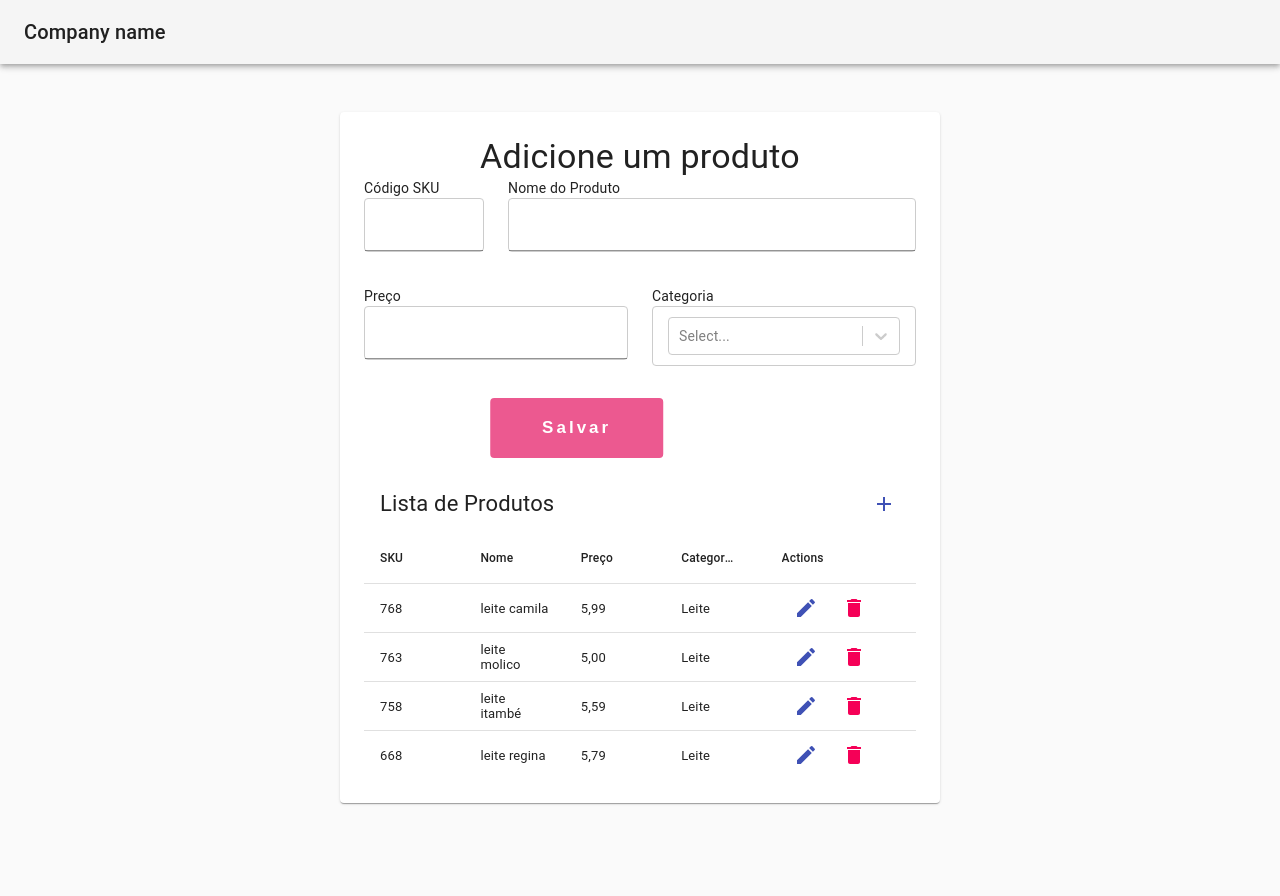
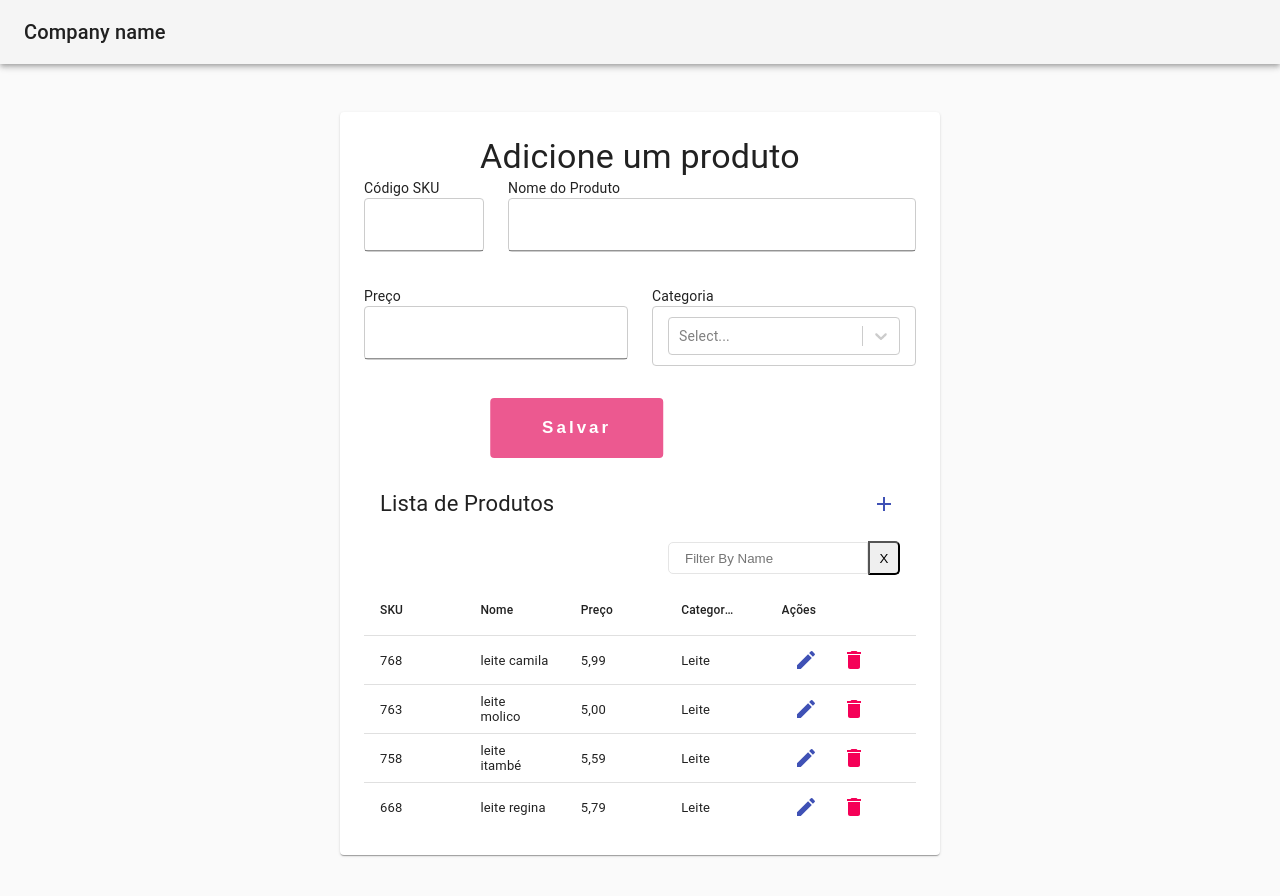
Before and after one commit to manoelacs/test-react-junior, a React (Create React App) app: page / in a window 1280 px wide. Shown: the top 896 px of the page. Before the commit the page ends 851 px from the top, so only its background shows below. Built offline with nearby package versions, Linux system fonts and the light colour scheme.

Commit message:
Ajustes da remoção de item, atuallizando tabela ao adicionar novo item, ordenação .

```diff
--- a/package.json
+++ b/package.json
@@ -15,6 +15,7 @@
     "@types/react-transition-group": "^4.4.1",
     "react": "^17.0.2",
     "react-data-table-component": "^6.11.7",
+    "react-data-table-component-extensions": "^1.5.2",
     "react-dom": "^17.0.2",
     "react-hook-form": "^7.4.2",
     "react-scripts": "4.0.3",
@@ -49,6 +50,7 @@
   },
   "devDependencies": {
     "@types/react-router-dom": "^5.1.7",
-    "@types/react-select": "^4.0.15"
+    "@types/react-select": "^4.0.15",
+    "@types/styled-components": "^5.1.9"
   }
 }
--- a/src/components/Main/index.tsx
+++ b/src/components/Main/index.tsx
@@ -1,65 +1,33 @@
 import React from 'react'
-import {CssBaseline, Typography, AppBar, Paper, Toolbar, makeStyles} from '@material-ui/core';
+import {CssBaseline, Typography, AppBar, Paper, Toolbar, Tab, Tabs, } from '@material-ui/core';
 
 import Form from '../Form/index';
 import Table from '../Table/index';
 
-import { AppProvider } from '../../contexts/AppContext';
+import { useStyles } from './styles';
 
-interface Iproduct {
-  codeSKU: number;
+import { AppContext, AppProvider } from '../../contexts/AppContext';
+
+import { mockProducts } from '../../shareds/mockProducts';
+
+interface Iproduct{
+  id: any;
+  codeSku: number;
   productName: string;
   price: string;
   category: { label: string; value: string };
 }
-const useStyles = makeStyles((theme) => ({
-    appBar: {
-      position: 'relative',
-    },
-    layout: {
-      width: 'auto',
-      marginLeft: theme.spacing(2),
-      marginRight: theme.spacing(2),
-      [theme.breakpoints.up(600 + theme.spacing(2) * 2)]: {
-        width: 600,
-        marginLeft: 'auto',
-        marginRight: 'auto',
-      },
-    },
-    paper: {
-      marginTop: theme.spacing(3),
-      marginBottom: theme.spacing(3),
-      padding: theme.spacing(2),
-      [theme.breakpoints.up(600 + theme.spacing(3) * 2)]: {
-        marginTop: theme.spacing(6),
-        marginBottom: theme.spacing(6),
-        padding: theme.spacing(3),
-      },
-    },
-    stepper: {
-      padding: theme.spacing(3, 0, 5),
-    },
-    buttons: {
-      display: 'flex',
-      justifyContent: 'flex-end',
-    },
-    button: {
-      marginTop: theme.spacing(3),
-      marginLeft: theme.spacing(1),
-    },
-  }));
-
-
-
+const data =  mockProducts;
 export default function Main() {
 
     const classes = useStyles();
-    const [activeStep, setActiveStep] = React.useState(0);
-
+    const [activeForm, setActiveForm] = React.useState(0);
+    const {products, addProduct, skuExists} = React.useContext(AppContext);
+    console.log( products);
 
     return (
       <React.Fragment>
-        <AppProvider>
+        <AppProvider products = { data }>
           <CssBaseline />
           <AppBar position="absolute" color="default" className={classes.appBar}>
             <Toolbar>
@@ -69,6 +37,7 @@ export default function Main() {
             </Toolbar>
           </AppBar>
           <main className={classes.layout}>
+
             <Paper className={classes.paper}>
               <Typography component="h1" variant="h4" align="center">
                 Adicione um produto
@@ -76,7 +45,7 @@ export default function Main() {
               <Form />
               <Table/>
 
-          </Paper>
+            </Paper>
           </main>
         </AppProvider>
         </React.Fragment>
--- /dev/null
+++ b/src/components/Main/styles.ts
@@ -0,0 +1,38 @@
+import { makeStyles} from '@material-ui/core';
+
+export const useStyles = makeStyles((theme) => ({
+    appBar: {
+      position: 'relative',
+    },
+    layout: {
+      width: 'auto',
+      marginLeft: theme.spacing(2),
+      marginRight: theme.spacing(2),
+      [theme.breakpoints.up(600 + theme.spacing(2) * 2)]: {
+        width: 600,
+        marginLeft: 'auto',
+        marginRight: 'auto',
+      },
+    },
+    paper: {
+      marginTop: theme.spacing(3),
+      marginBottom: theme.spacing(3),
+      padding: theme.spacing(2),
+      [theme.breakpoints.up(600 + theme.spacing(3) * 2)]: {
+        marginTop: theme.spacing(6),
+        marginBottom: theme.spacing(6),
+        padding: theme.spacing(3),
+      },
+    },
+    stepper: {
+      padding: theme.spacing(3, 0, 5),
+    },
+    buttons: {
+      display: 'flex',
+      justifyContent: 'flex-end',
+    },
+    button: {
+      marginTop: theme.spacing(3),
+      marginLeft: theme.spacing(1),
+    },
+  }));
--- a/src/components/Table/index.tsx
+++ b/src/components/Table/index.tsx
@@ -1,9 +1,10 @@
 import DataTable from 'react-data-table-component';
 import React, { useCallback, useRef, useState } from 'react';
 import{ ArrowDownward, Delete, Add, Edit } from '@material-ui/icons';
-import {Button, IconButton, Checkbox, } from '@material-ui/core/';
+import {Button, IconButton, Select, MenuItem} from '@material-ui/core/';
 import {mockProducts} from '../../shareds/mockProducts';
 import { AppContext } from '../../contexts/AppContext';
+import { TextField, ClearButton} from './styles';
 
 
 const actions = (
@@ -13,29 +14,7 @@ const actions = (
     <Add />
   </IconButton>
 );
-const data =  mockProducts//[
- /*  { id: 1,
-    codeSku: 768,
-    productName: 'leite camila',
-    price: '5,99',
-    category: { label: 'leite', value: 'Leite'} ,
-  },
-  { id: 2,
-    codeSku: 763,
-    productName: 'leite molico',
-    price: '5,00',
-    category: { label: 'leite', value: 'Leite'} ,
-  },
-  { id: 3,
-    codeSku: 758,
-    productName: 'leite itambé',
-    price: '5,59',
-    category: { label: 'leite', value: 'Leite'} ,
-  }, */
-   /*  { id: 1, title: 'Conan the Barbarian', year: '1982' },
-    { id: 2, title: 'Conan the Barbarian', year: '1983' },
-    { id: 3, title: 'Alisson the Barbarian', year: '1985' } */
-/* ]; */
+const data =  mockProducts
 const columns = [
     {
       name: 'SKU',
@@ -63,7 +42,12 @@ const columns = [
     },
 
   ];
-
+  const FilterComponent = ({ filterText, onFilter, onClear }:any) => (
+    <>
+      <TextField id="search" type="text" placeholder="Filter By Name" aria-label="Search Input" value={filterText} onChange={onFilter} />
+      <ClearButton type="button" onClick={onClear}>X</ClearButton>
+    </>
+  );
   const EditableCell = ({ row, index, column, col, onChange }: any) => {
     //console.log(row, column);
     const [value, setValue] = useState(row[column.selector]);
@@ -74,6 +58,26 @@ const columns = [
     };
 
     if (column?.editing) {
+      console.log(column?.editing, column, value)
+      if(column.selector === 'category'){
+        console.log('entrou no select')
+        return(
+            <Select
+            /* labelId="demo-simple-select-helper-label"
+            id="demo-simple-select-helper" */
+               value={value}
+            onChange={handleOnChange}
+          >
+            {/*  <MenuItem value="">
+                <em>None</em>
+              </MenuItem> */}
+              <MenuItem value={"leite"}>Leite</MenuItem>
+              <MenuItem value={"doce"}>Doce</MenuItem>
+              <MenuItem value={"iogurte"}>Iogurte</MenuItem>
+          </Select>
+
+        )
+      }
       return (
         <input
           type={column.type || 'text'}
@@ -96,10 +100,24 @@ const columns = [
   };
 
   const Table = () => {
+
     const {products, addProduct, skuExists, deleteProduct} = React.useContext(AppContext);
     const [innerData, setInnerData] = useState(products);
     const [editingId, setEditingId] = useState(-1);
+    const [filterText, setFilterText] = useState('');
+
     let formData = useRef({}).current;
+     const subHeaderComponentMemo = React.useMemo(() => {
+    const handleClear = () => {
+      if (filterText) {
+
+        setFilterText('');
+      }
+    };
+
+    return <FilterComponent onFilter={e => setFilterText(e.target.value)} onClear={handleClear} filterText={filterText} />;
+  }, [filterText]);
+
     const isEditing = (record: { id: number; }) => record.id === editingId;
 
     const formOnChange = (event: { target: { name: any; value: any; }; }) => {
@@ -115,16 +133,14 @@ const columns = [
     const edit = (record: { id: any; }) => {
       setEditingId(record.id);
     };
+
     const deleteRow = (record: { id: any; }) => {
-        if (window.confirm(`Are you sure you want to delete:\r ${record.id}?`)) {
-            //const { data } = this.state;
+        if (window.confirm(`Você tem certeza que quer deletar o produto:\r ${record.id}?`)) {
+
             const index = innerData.findIndex(r => r.id === record.id);
+
             setInnerData([...innerData.slice(0, index), ...innerData.slice(index + 1)])
             deleteProduct(innerData[index].codeSku);
-           /*  this.setState(state => ({
-              toggleCleared: !state.toggleCleared,
-              data: [...state.data.slice(0, index), ...state.data.slice(index + 1)],
-            })); */
           }
         console.log(record.id);
     };
@@ -133,17 +149,19 @@ const columns = [
       setEditingId(-1);
     };
 
-    const save = (item: any) => {
-      const payload = { ...item, ...formData };
+    const save = (row: any) => {
+      const payload = { ...row, ...formData };
       const tempData = [...innerData];
+      console.log(row, formData);
 
 
-      const index = tempData.findIndex(item => editingId === item.id);
+      const index = tempData.findIndex(row => editingId === row.id);
       if (index > -1) {
 
-        const item = tempData[index];
+        const editRow = tempData[index];
+        console.log(editRow);
         tempData.splice(index, 1, {
-          ...item,
+          ...editRow,
           ...payload,
         });
         setEditingId(-1);
@@ -176,7 +194,7 @@ const columns = [
       return [
         ...mergedColumns,
         {
-          name: 'Actions',
+          name: 'Ações',
           allowOverflow: true,
           minWidth: '200px',
           cell: (row: { id: any; }) => {
@@ -184,8 +202,15 @@ const columns = [
             if (editable) {
               return (
                 <div>
-                  <button type="button" onClick={() => save(row)} style={{ backgroundColor: 'lightgreen' }}>save</button>
-                  <button type="button" onClick={cancel} style={{ backgroundColor: 'orangered' }}>cancel</button>
+                  <button
+                  type="button"
+                  onClick={() => save(row)}
+                  style={{ backgroundColor: 'lightgreen', color:'black' }}>Salvar</button>
+
+                  <button
+                  type="button"
+                  onClick={cancel}
+                  style={{ backgroundColor: 'orangered', color:'white' }}>Cancelar</button>
                 </div>
               );
             }
@@ -209,9 +234,11 @@ const columns = [
       <DataTable
         title="Lista de Produtos"
         columns={createColumns()}
-        data={innerData}
+        data={products}
         defaultSortField="title"
         actions={actions}
+        subHeader
+        subHeaderComponent={subHeaderComponentMemo}
       />
     );
   }; export default Table;
--- a/src/components/Table/styles.ts
+++ b/src/components/Table/styles.ts
@@ -1,2 +1,29 @@
+import styled from 'styled-components';
 
-export const styles = {};
+export const TextField = styled.input`
+  height: 32px;
+  width: 200px;
+  border-radius: 3px;
+  border-top-left-radius: 5px;
+  border-bottom-left-radius: 5px;
+  border-top-right-radius: 0;
+  border-bottom-right-radius: 0;
+  border: 1px solid #e5e5e5;
+  padding: 0 32px 0 16px;
+
+  &:hover {
+    cursor: pointer;
+  }
+`;
+export const ClearButton = styled.button`
+  border-top-left-radius: 0;
+  border-bottom-left-radius: 0;
+  border-top-right-radius: 5px;
+  border-bottom-right-radius: 5px;
+  height: 34px;
+  width: 32px;
+  text-align: center;
+  display: flex;
+  align-items: center;
+  justify-content: center;
+`;
--- a/src/contexts/AppContext.tsx
+++ b/src/contexts/AppContext.tsx
@@ -11,7 +11,7 @@ interface Iproduct{
     price: string;
     category: { label: string; value: string };
 }
-const data =  mockProducts;
+//const data =  mockProducts;
 interface ContextDataValues{
     products: Iproduct[];
     addProduct: (product: Iproduct) => void;
@@ -22,27 +22,24 @@ interface ContextDataValues{
 
 interface AppProviderProps{
     children: ReactNode;
-    /* products: Iproduct[];  */
+    products: Iproduct[];
 }
 
 export function AppProvider({
     children,
     ...rest } : AppProviderProps){
 
-        const [products, setProducts] = useState<Iproduct[]>( data ?? []);
+        const [products, setProducts] = useState<Iproduct[]>( rest.products ?? []);
         console.log(products);
 
         const addProduct = (product: Iproduct) => {
             setProducts([...products, product]);
-            data.concat(product);
-            console.log('produto adicionado');
+           // data.concat(product);
+            console.log('produto adicionado', products);
         }
         const skuExists = (codeSku:number) => {
-           console.log(codeSku, codeSku.valueOf);
            const exist =  products.filter(item => item.codeSku === codeSku)
-           console.log(exist);
            const resp = exist.length > 0 ? true: false;
-           console.log(resp);
            return resp;
         }
         const deleteProduct = (codeSku: number) => {
```
Also changed, not shown: 2 other files (tests, documents, lock files or other folders).
